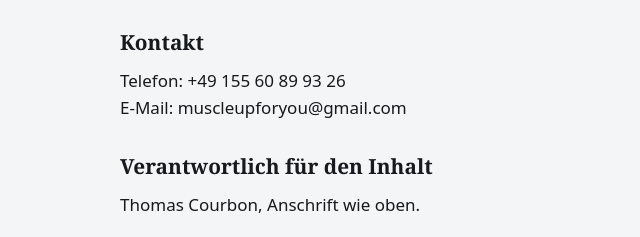
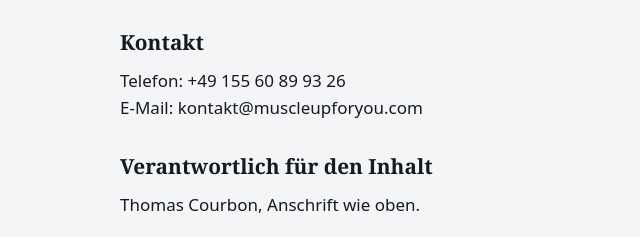
Before and after one commit to muscleupforyou/Corpo-Website, a plain HTML site: page impressum.html in a window 1280 px wide. Shown: the part 327-564 px from the top of the page, 0-640 px from the left. Drawn offline with Linux system fonts and the light colour scheme.

Commit message:
Update impressum.html

```diff
--- a/impressum.html
+++ b/impressum.html
@@ -4,6 +4,6 @@
 <h2>Angaben gemäß § 5 DDG</h2>
 <p>Thomas Courbon<br>Muscleup4you<br>Offenbachstr. 1<br>81241 München</p>
 <h2>Kontakt</h2>
-<p>Telefon: +49 155 60 89 93 26<br>E-Mail: muscleupforyou@gmail.com</p>
+<p>Telefon: +49 155 60 89 93 26<br>E-Mail: kontakt@muscleupforyou.com</p>
 <h2>Verantwortlich für den Inhalt</h2>
 <p>Thomas Courbon, Anschrift wie oben.</p></div></main><footer><div class="wrap"><a href="index.html">Startseite</a><a href="impressum.html">Impressum</a><a href="datenschutz.html">Datenschutz</a></div></footer></body></html>
```
